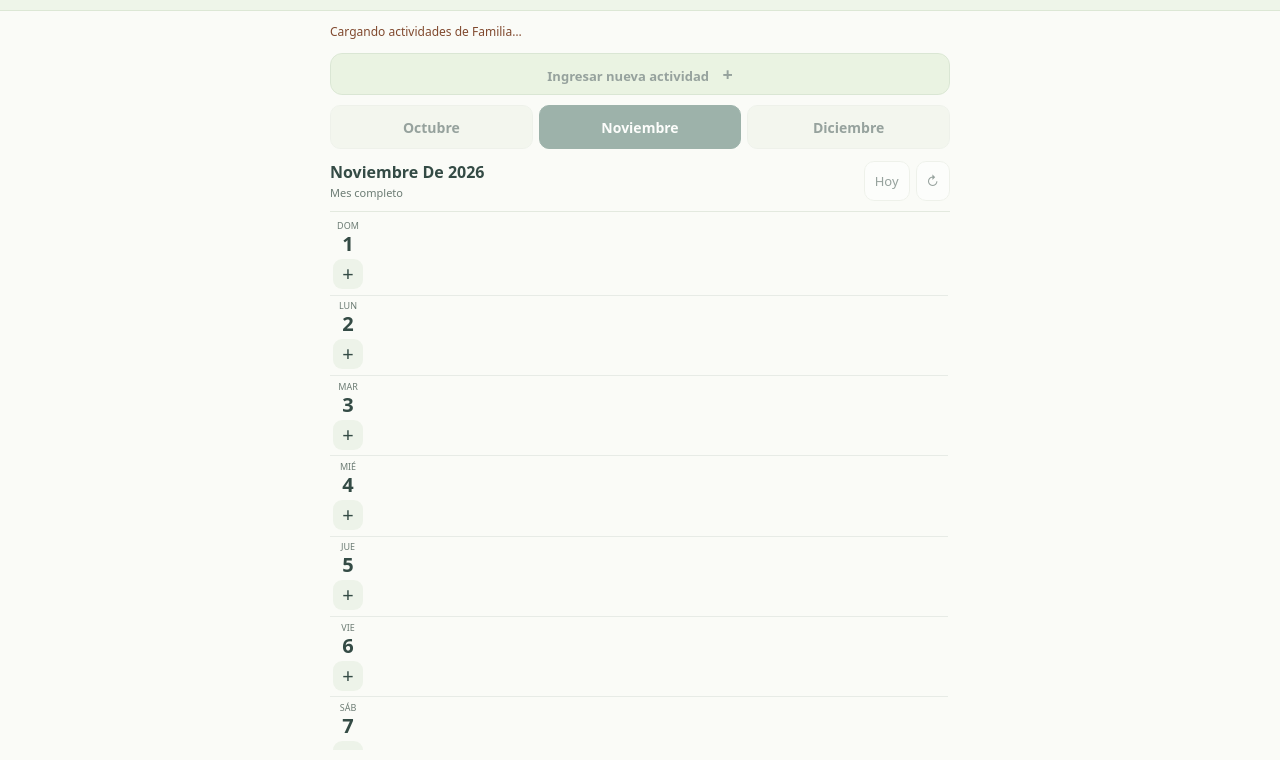
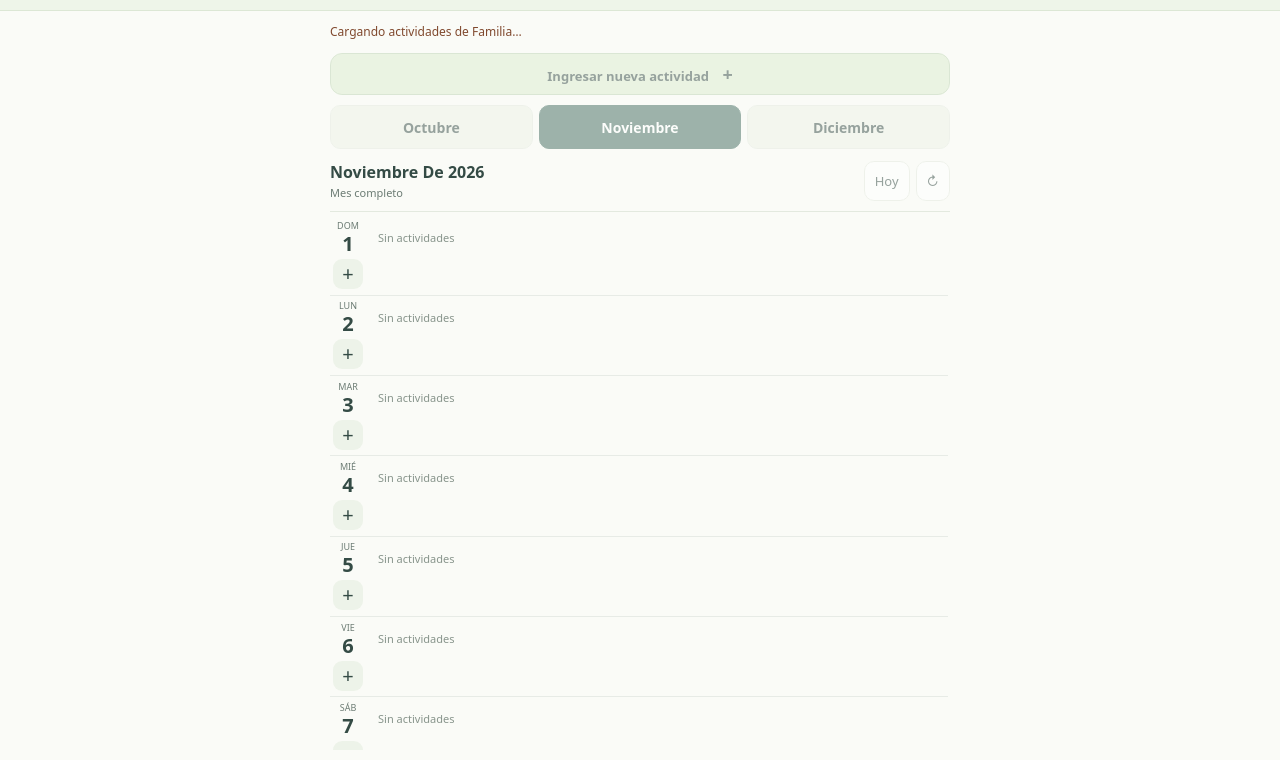
Before and after one commit to oscarmartell/agenda-familia-martell, a plain HTML site: page index.html in a window 1280 px wide. Shown: the part 40-800 px from the top of the page. Drawn offline with Linux system fonts and the light colour scheme.

Commit message:
Mostrar días sin actividades

```diff
--- a/index.html
+++ b/index.html
@@ -127,7 +127,7 @@ let html='',colorIndex=0;for(let n=0;n<count;n++){
 
  const isToday=day===localDay(new Date());
  const cards=items.map(e=>'<article class="event tone-'+(colorIndex++%6)+' '+(e.done?'done':'')+'"><button class="check" data-complete="'+events.indexOf(e)+'" aria-label="'+(e.done?'Marcar pendiente':'Marcar completada')+'" aria-pressed="'+!!e.done+'">'+(e.done?'✓':'')+'</button><div class="eventtext"><strong>'+esc(e.title)+'</strong><small>'+(e.allDay?'Todo el día':stamp(e.start)+' – '+stamp(e.end))+(e.location?' · '+esc(e.location):'')+'</small></div><div class="eventactions"><button class="reschedule" data-reschedule="'+events.indexOf(e)+'" '+(e.recurring?'disabled title="Las repeticiones se reagendan desde Google Calendar"':'')+'>Reagendar</button></div></article>').join('');
- html+='<section class="daygroup" id="day-'+day+'"><div class="dayrail"><div class="date '+(isToday?'today':'')+'"><span>'+new Intl.DateTimeFormat('es-AR',{weekday:'short',timeZone:'America/Argentina/Buenos_Aires'}).format(ds)+'</span><strong>'+Number(day.slice(8))+'</strong></div><button class="dayadd" data-add="'+day+'" aria-label="Agregar actividad el '+day+'">+</button></div><div class="daybody">'+cards+'</div></section>';
+ html+='<section class="daygroup" id="day-'+day+'"><div class="dayrail"><div class="date '+(isToday?'today':'')+'"><span>'+new Intl.DateTimeFormat('es-AR',{weekday:'short',timeZone:'America/Argentina/Buenos_Aires'}).format(ds)+'</span><strong>'+Number(day.slice(8))+'</strong></div><button class="dayadd" data-add="'+day+'" aria-label="Agregar actividad el '+day+'">+</button></div><div class="daybody">'+(cards||'<div class="emptyday">Sin actividades</div>')+'</div></section>';
 } $('rangeLabel').textContent='Mes completo';$('days').innerHTML=html||'<div class="emptyagenda">'+(start===localDay(new Date())?'No hay actividades este mes.':'No hay actividades este mes.')+'<br>Podés ingresar una con el botón de arriba.</div>';
 }
 async function load(){
```
